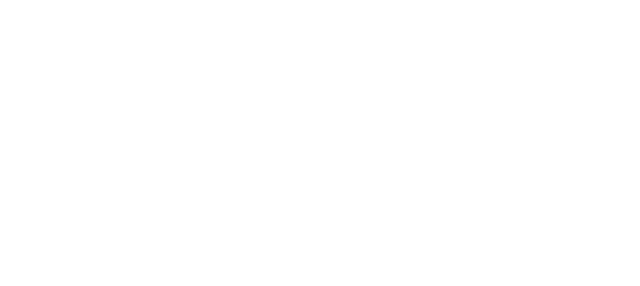
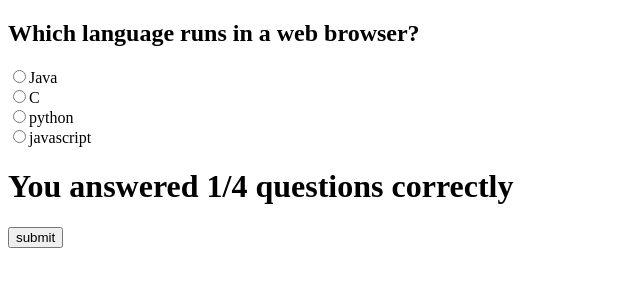
Before and after one commit to balavignesh111/quiz, a plain HTML site: page index.html in a window 1280 px wide. Shown: the whole page, without its empty margins (0-640 px from the left). Drawn offline with Linux system fonts and the light colour scheme.

Commit message:
html part completed

```diff
--- a/index.html
+++ b/index.html
@@ -8,6 +8,36 @@
   ">
 </head>
 <body>
+  <div class="container">
+    <div class="question-box">
+      <h2 class="question1">Which language runs in a web browser?</h2>
+      <!-- <h2 class="question2"></h2>
+      <h2 class="question3"></h2>
+      <h2 class="question4"></h2> -->
+    </div>
+    <div class="answer-box">
+      <div class="answer1">
+        <div class="option-box">
+          <input type="radio" id="java" value="java"><label for="java">Java</label>
+        </div>
+        <div class="option-box">
+          <input type="radio" id="c" value="c"><label for="c">C</label>
+        </div>
+        <div class="option-box">
+          <input type="radio" id="python" value="python"><label for="python">python</label>
+        </div>
+        <div class="option-box">
+          <input type="radio" id="javascript" value="javascript"><label for="javascript">javascript</label>
+        </div>
+      </div>
+    </div>
+    <div class="result-box">
+      <h1 class="results">You answered <span class="mark">1</span>/4 questions correctly</h1>
+    </div>
+    <div class="button">
+      <input type="button" value="submit">
+    </div>
+  </div>
   <script src="./script.js"></script>
 </body>
 </html>
```
